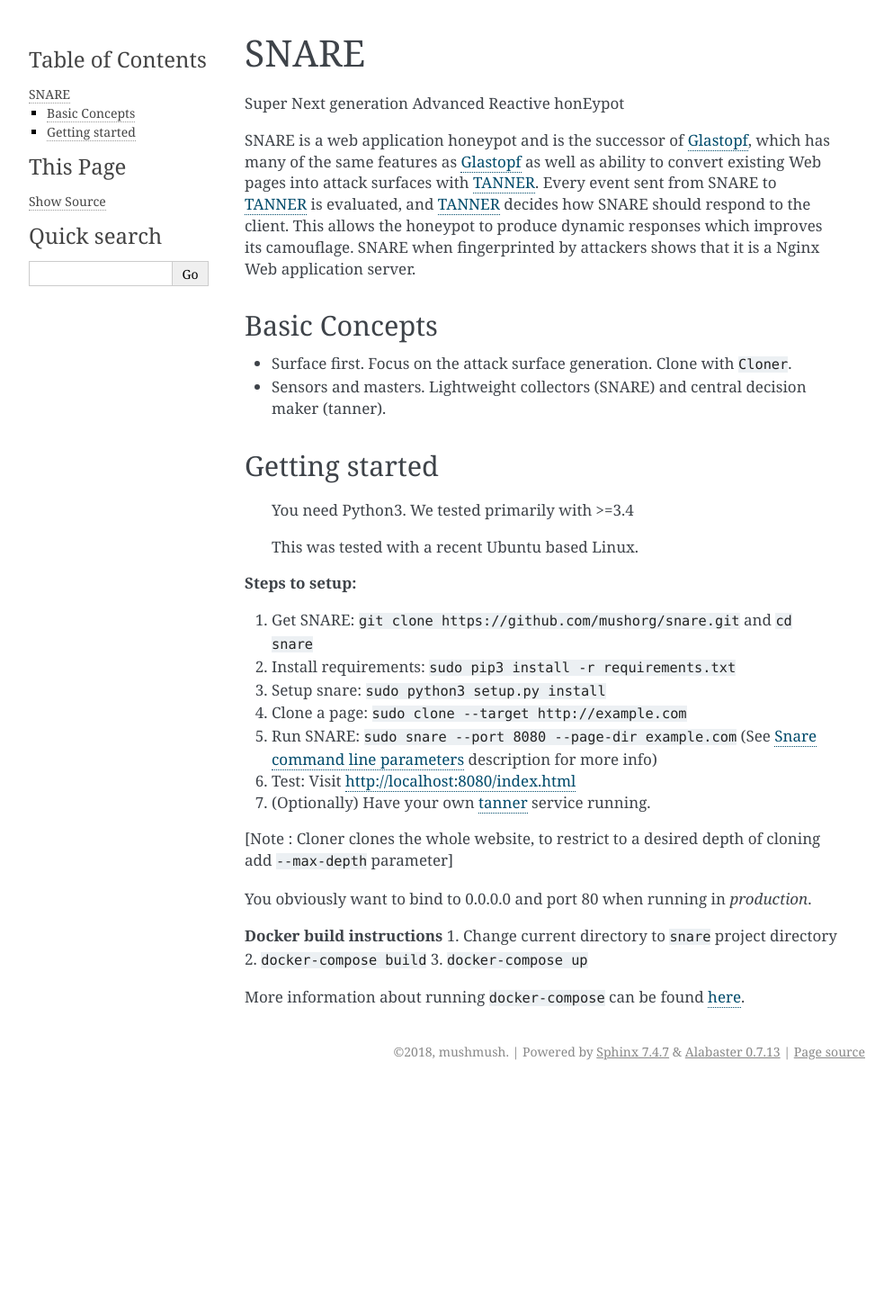
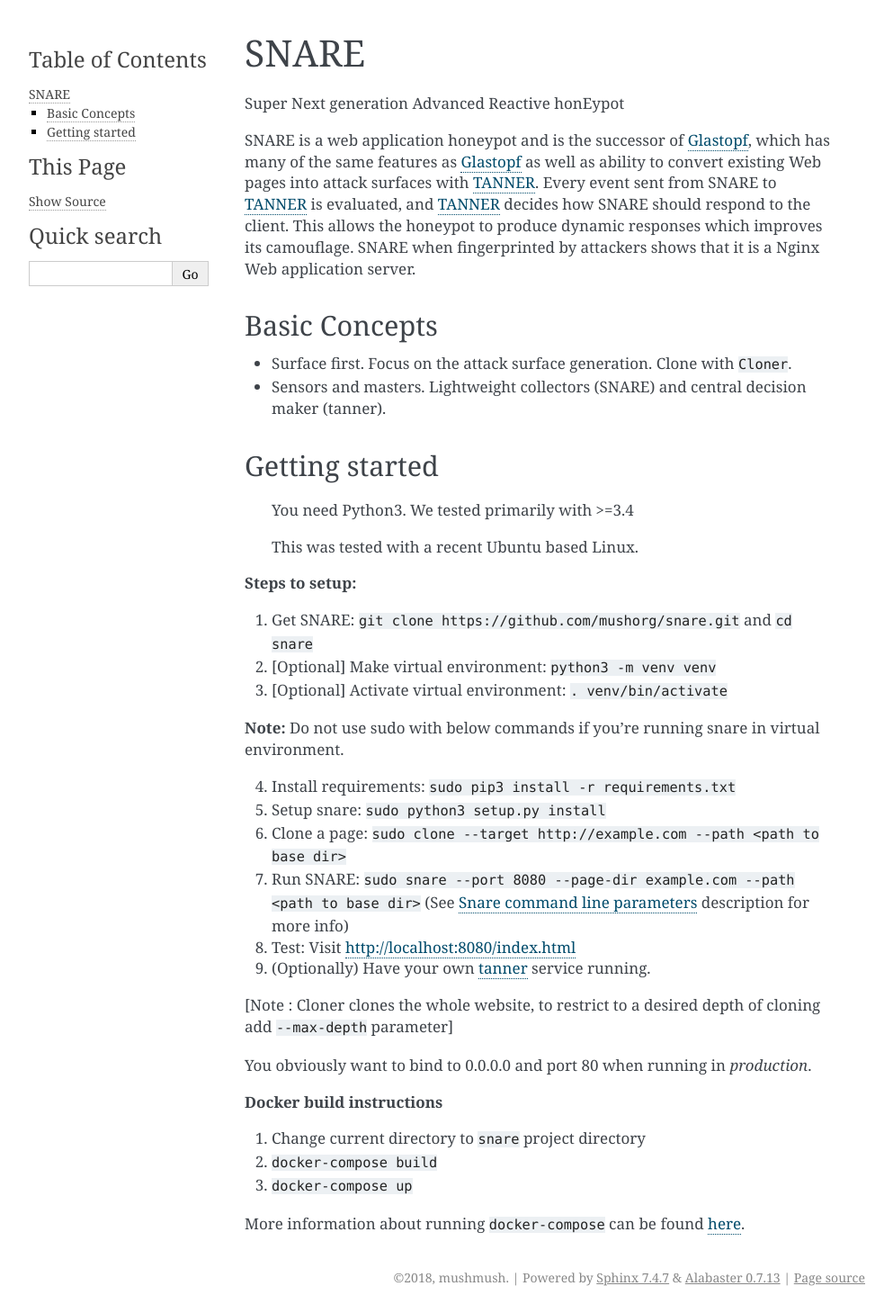
Before and after one commit to mushorg/snare, a Sphinx documentation site: the page built from docs/quick-start.rst, in a window 1280 px wide. Shown: the whole page at 90% size, without its empty margins (148-1141 px from the left). Built offline with Sphinx 7.4.7, drawn with Linux system fonts in a browser that asks for light colours; before the commit the page ends 1208 px from its top, so only the background shows below that.

Commit message:
Fixes #134 (#246)
* Fixes #134

* Removed superuser checks

* Fixed the cloner constructor parameter

* Updated quick start documentation

* Fixed clone

* Fixed conflicts

* Fixed snare copy typo

* Fixed bin/snare

* Updated snare and clone as requested

* Fixed snare_setup

* Fixed markdown readability

* Fixed bugs

* Small bug fix

* Fixed test cases

* Small bug fix

* Fixed the test cases, finally

* Resolved conflicts

* Updated Quick Start docs

* Fixed coverage problem

* Fixed test cases for tanner handler

* Fixed snare tests

* Added unit test for check_privileges util

```diff
--- a/docs/quick-start.rst
+++ b/docs/quick-start.rst
@@ -28,17 +28,23 @@
 
 1. Get SNARE: ``git clone https://github.com/mushorg/snare.git`` and ``cd snare``
 
-2. Install requirements: ``sudo pip3 install -r requirements.txt``
+2. [Optional] Make virtual environment: ``python3 -m venv venv``
 
-3. Setup snare: ``sudo python3 setup.py install``
+3. [Optional] Activate virtual environment: ``. venv/bin/activate``
 
-4. Clone a page: ``sudo clone --target http://example.com``
+**Note:** Do not use sudo with below commands if you're running snare in virtual environment.
 
-5. Run SNARE: ``sudo snare --port 8080 --page-dir example.com`` (See :doc:`parameters` description for more info)
+4. Install requirements: ``sudo pip3 install -r requirements.txt``
 
-6. Test: Visit http://localhost:8080/index.html
+5. Setup snare: ``sudo python3 setup.py install``
 
-7. (Optionally) Have your own tanner_ service running.
+6. Clone a page: ``sudo clone --target http://example.com --path <path to base dir>``
+
+7. Run SNARE: ``sudo snare --port 8080 --page-dir example.com --path <path to base dir>`` (See :doc:`parameters` description for more info)
+
+8. Test: Visit http://localhost:8080/index.html
+
+9. (Optionally) Have your own tanner_ service running.
 
 .. _tanner: https://github.com/mushorg/tanner
 
@@ -47,6 +53,7 @@
 You obviously want to bind to 0.0.0.0 and port 80 when running in *production*.
 
 **Docker build instructions**
+
 1. Change current directory to ``snare`` project directory
 2. ``docker-compose build``
 3. ``docker-compose up``
```
Also changed, not shown: README.md (+20 -11 lines), 11 other files.
